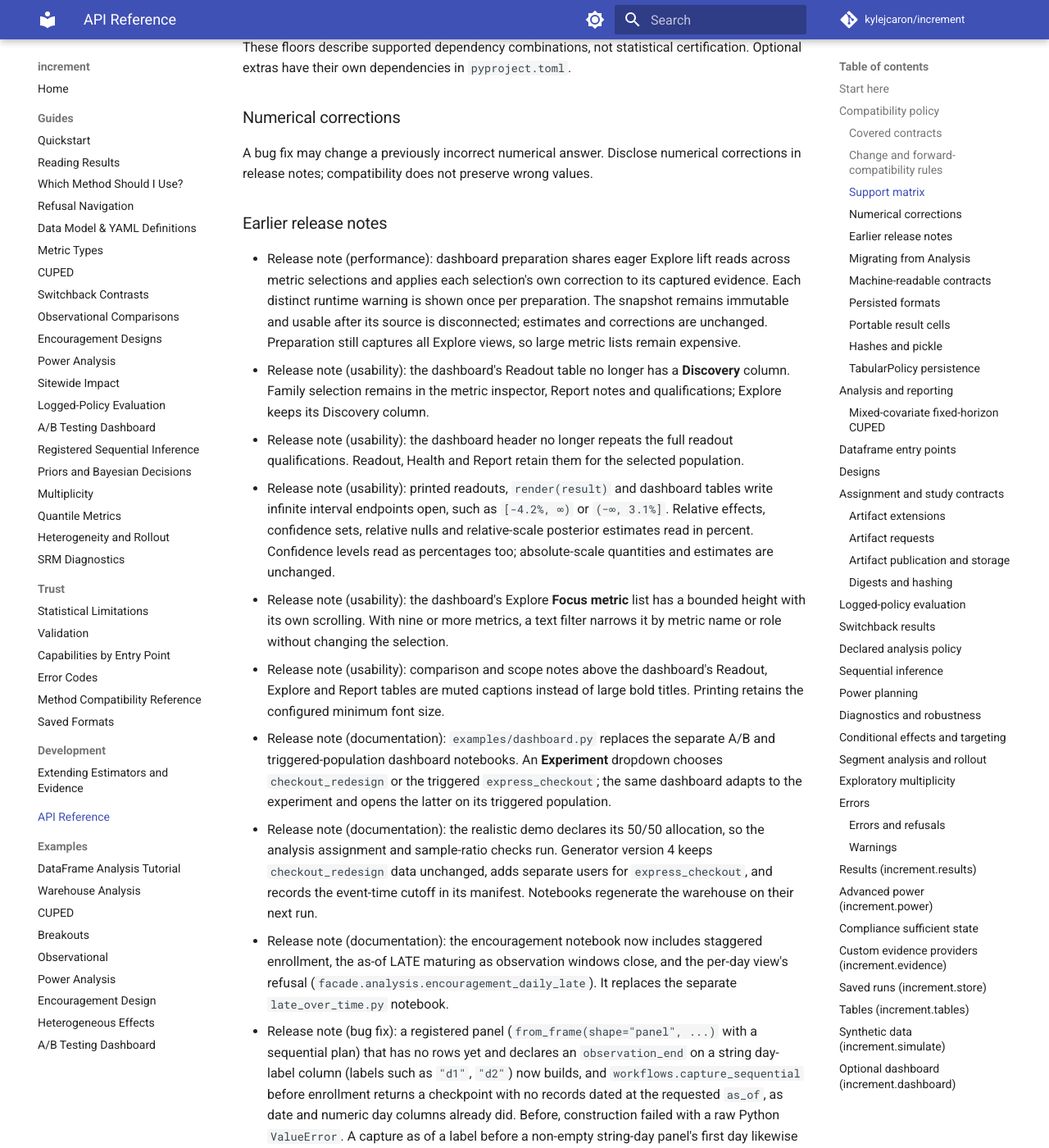
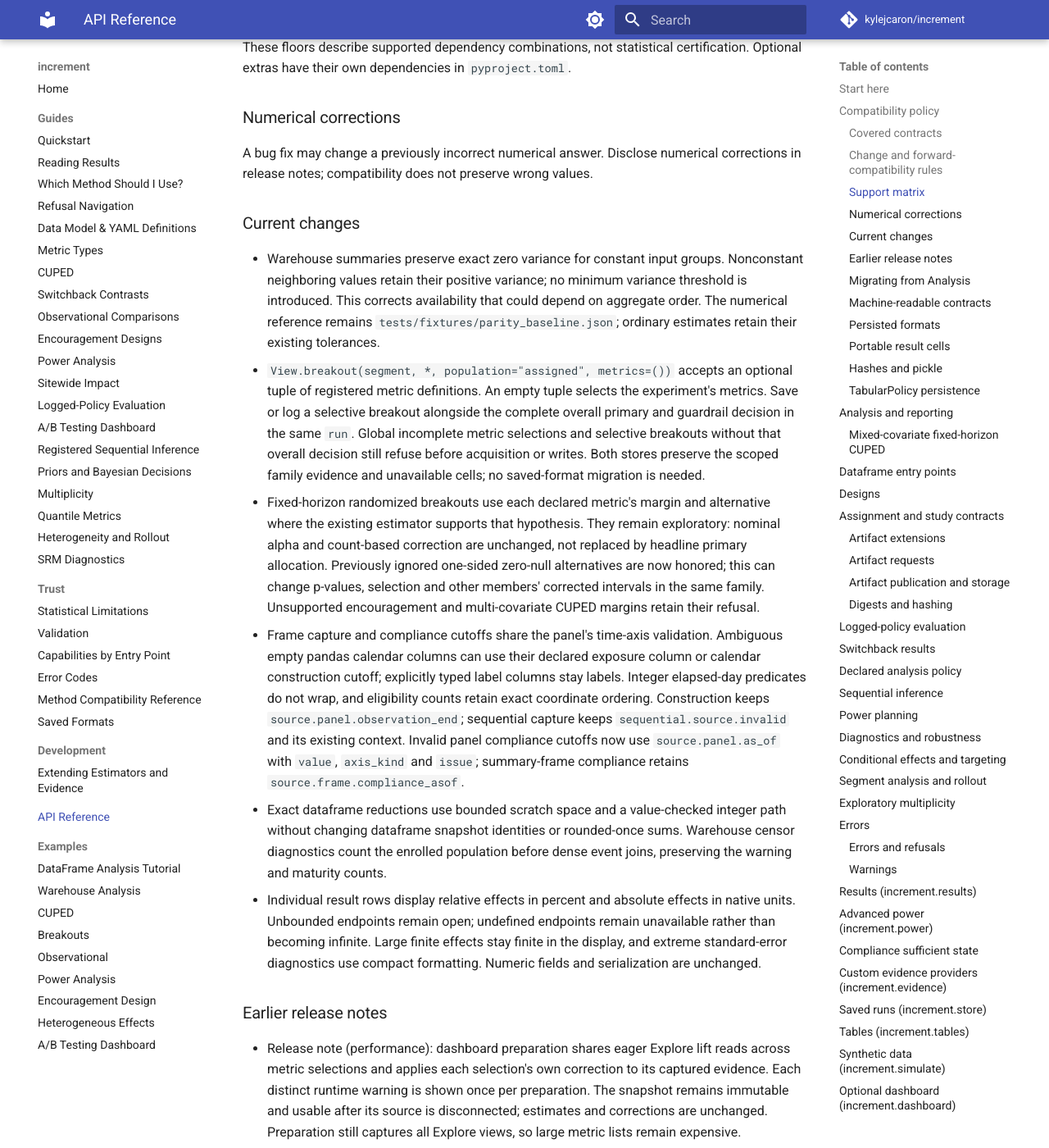
Before and after one commit to kylejcaron/increment, an MkDocs documentation site: the page built from docs/api.md, in a window 1280 px wide and 1400 px high, scrolled down 3487 px. Shown: the whole window at 82% size. Built offline with MkDocs 1.6.1 and Material for MkDocs 9.7.7, drawn with Linux system fonts in a browser that asks for light colours; comment, search, counter and statistics services are not loaded.

Commit message:
Record selective persistence and corrected inference contracts

```diff
--- a/docs/api.md
+++ b/docs/api.md
@@ -124,6 +124,47 @@ certification. Optional extras have their own dependencies in `pyproject.toml`.
 A bug fix may change a previously incorrect numerical answer. Disclose
 numerical corrections in release notes; compatibility does not preserve wrong
 values.
+
+### Current changes
+
+- Warehouse summaries preserve exact zero variance for constant input groups.
+  Nonconstant neighboring values retain their positive variance; no minimum
+  variance threshold is introduced. This corrects availability that could
+  depend on aggregate order. The numerical reference remains
+  `tests/fixtures/parity_baseline.json`; ordinary estimates retain their
+  existing tolerances.
+- `View.breakout(segment, *, population="assigned", metrics=())` accepts an
+  optional tuple of registered metric definitions. An empty tuple selects the
+  experiment's metrics. Save or log a selective breakout alongside the complete
+  overall primary and guardrail decision in the same `run`. Global incomplete
+  metric selections and selective breakouts without that overall decision
+  still refuse before acquisition or writes. Both stores preserve the scoped
+  family evidence and unavailable cells; no saved-format migration is needed.
+- Fixed-horizon randomized breakouts use each declared metric's margin and
+  alternative where the existing estimator supports that hypothesis. They
+  remain exploratory: nominal alpha and count-based correction are unchanged,
+  not replaced by headline primary allocation. Previously ignored one-sided
+  zero-null alternatives are now honored; this can change p-values, selection
+  and other members' corrected intervals in the same family. Unsupported
+  encouragement and multi-covariate CUPED margins retain their refusal.
+- Frame capture and compliance cutoffs share the panel's time-axis validation.
+  Ambiguous empty pandas calendar columns can use their declared exposure
+  column or calendar construction cutoff; explicitly typed label columns stay
+  labels. Integer elapsed-day predicates do not wrap, and eligibility counts
+  retain exact coordinate ordering.
+  Construction keeps `source.panel.observation_end`; sequential capture keeps
+  `sequential.source.invalid` and its existing context. Invalid panel compliance
+  cutoffs now use `source.panel.as_of` with `value`, `axis_kind` and `issue`;
+  summary-frame compliance retains `source.frame.compliance_asof`.
+- Exact dataframe reductions use bounded scratch space and a value-checked
+  integer path without changing dataframe snapshot identities or rounded-once
+  sums. Warehouse censor diagnostics count the enrolled population before dense
+  event joins, preserving the warning and maturity counts.
+- Individual result rows display relative effects in percent and absolute
+  effects in native units. Unbounded endpoints remain open; undefined endpoints
+  remain unavailable rather than becoming infinite. Large finite effects stay
+  finite in the display, and extreme standard-error diagnostics use compact
+  formatting. Numeric fields and serialization are unchanged.
 
 ### Earlier release notes
 
```
Also changed, not shown: 4 other files.
